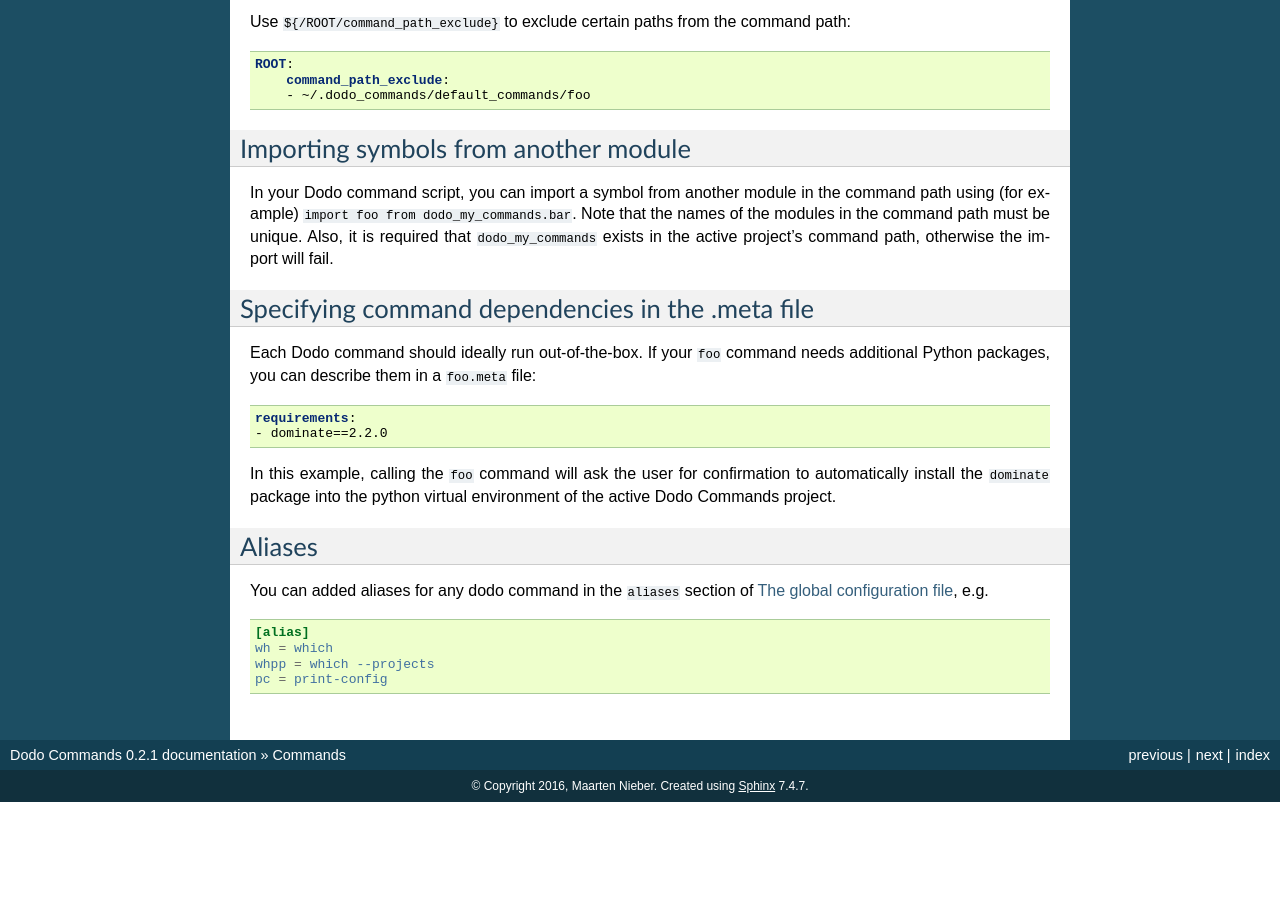
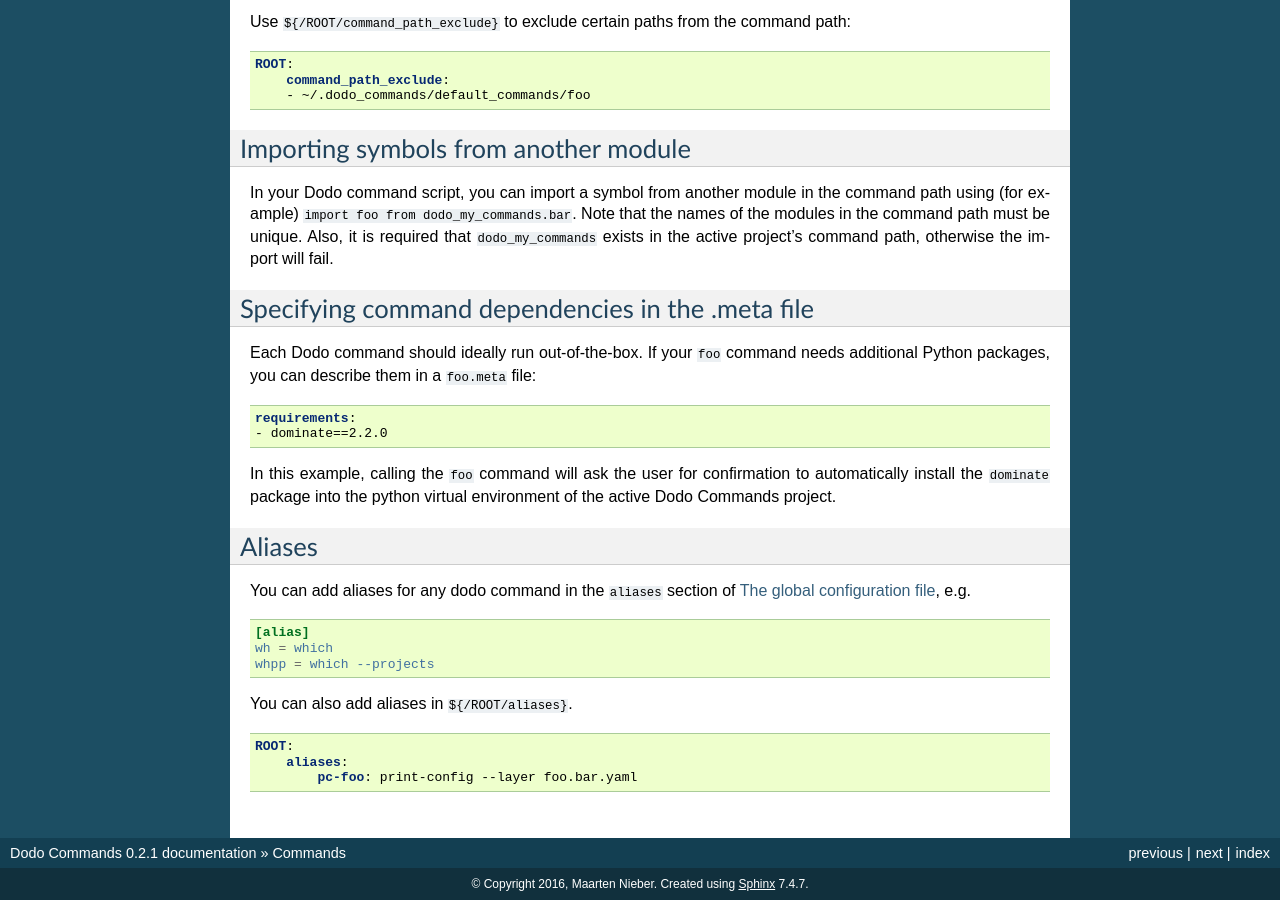
Before and after one commit to mnieber/dodo-commands, a Sphinx documentation site: the page built from doc/commands.rst, in a window 1280 px wide and 900 px high, scrolled down 980 px. Built offline with Sphinx 7.4.7, drawn with Linux system fonts in a browser that asks for light colours; before the commit the page ends 1782 px from its top, so only the background shows below that.

Commit message:
Read aliases from /ROOT/aliases

```diff
--- a/doc/commands.rst
+++ b/doc/commands.rst
@@ -79,11 +79,18 @@
 Aliases
 =======
 
-You can added aliases for any dodo command in the ``aliases`` section of :ref:`global_config`, e.g.
+You can add aliases for any dodo command in the ``aliases`` section of :ref:`global_config`, e.g.
 
 .. code-block:: ini
 
     [alias]
     wh = which
     whpp = which --projects
-    pc = print-config
+
+You can also add aliases in ``${/ROOT/aliases}``.
+
+.. code-block:: yaml
+
+    ROOT:
+        aliases:
+            pc-foo: print-config --layer foo.bar.yaml
```
Also changed, not shown: 1 other file.
